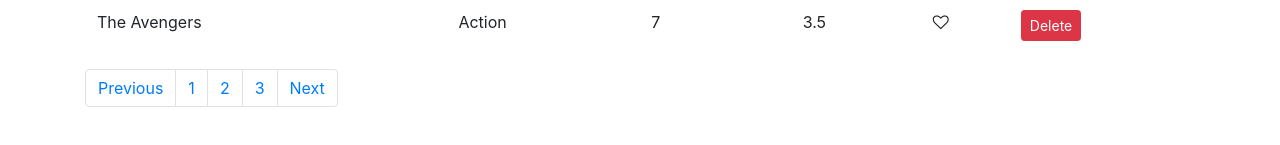
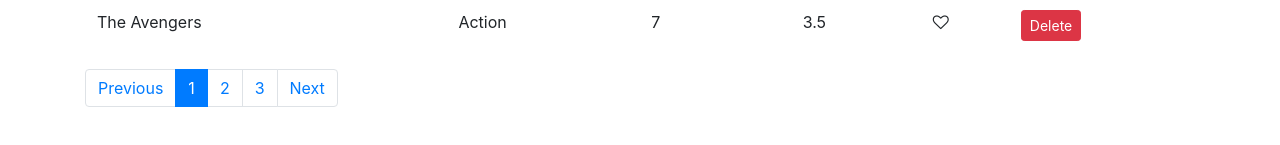
Before and after one commit to Jachrix/Veedly-Rentals, a React (Create React App) app: page / in a window 1280 px wide. Shown: the part 561-706 px from the top of the page. Built offline with nearby package versions, Linux system fonts and the light colour scheme.

Commit message:
Component: Handling Page Changes

```diff
--- a/src/components/common/pagination.jsx
+++ b/src/components/common/pagination.jsx
@@ -2,10 +2,11 @@
 import _ from 'lodash';
 
 const Pagination = props => {
-    const { itemCount, pageSize } = props;
+    const { itemCount, pageSize, currentPage, onPageChange } = props;
+    //console.log(currentPage);
 
     const pagesCount = Math.ceil(itemCount/pageSize);
-    console.log(pagesCount);
+    //console.log(pagesCount);
     if(pagesCount === 1) return null;
     const pages = _.range(1, pagesCount + 1);
 
@@ -14,8 +15,8 @@
             <ul className="pagination">
                 <li className="page-item"><a className="page-link" href="ppp">Previous</a></li>
                 { pages.map(page => (
-                    <li key={page} className="page-item">
-                        <a className="page-link" href="ppp">{page}</a>
+                    <li key={page} className={ page === currentPage ? 'page-item active': 'page-item'}>
+                        <a className="page-link" onClick={() => onPageChange(page)} >{page}</a>
                     </li>
                 ))}
                 <li className="page-item"><a className="page-link" href="ppp">Next</a></li>
--- a/src/components/movie.jsx
+++ b/src/components/movie.jsx
@@ -6,6 +6,7 @@
 class Movies extends Component {
     state = {
         pageSize: 4,
+        currentPage: 1,
         movies: getMovies()
     };
 
@@ -25,11 +26,14 @@
     }
 
     handlePageChange = page => {
-        console.log('Pagination clicked....', page);
+        //console.log('Pagination clicked....', page);
+        this.setState({ currentPage: page });
     }
 
     render() {
         const { length: count } = this.state.movies;
+        const { pageSize, currentPage } = this.state;
+
         if(count === 0)
             return <p>There are no movies in the Database...</p>;
 
@@ -62,7 +66,8 @@
                 </table>
                 <Pagination
                     itemCount={ count }
-                    pageSize={ this.state.pageSize}
+                    pageSize={ pageSize }
+                    currentPage={ currentPage }
                     onPageChange={ this.handlePageChange }
                 />
             </React.Fragment>
```
Also changed, not shown: 1 other file (tests, documents, lock files or other folders).
